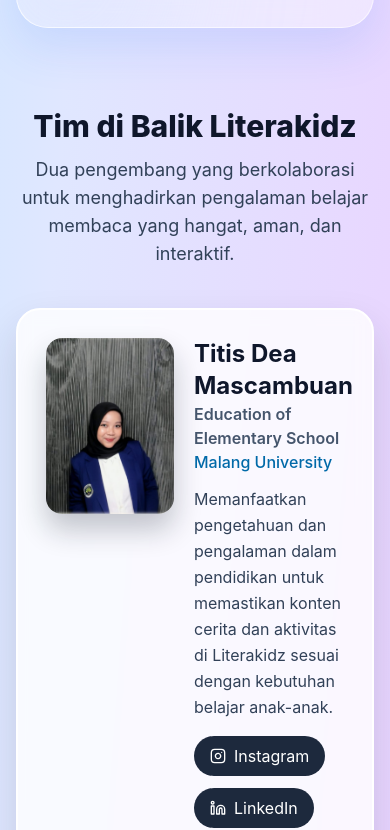
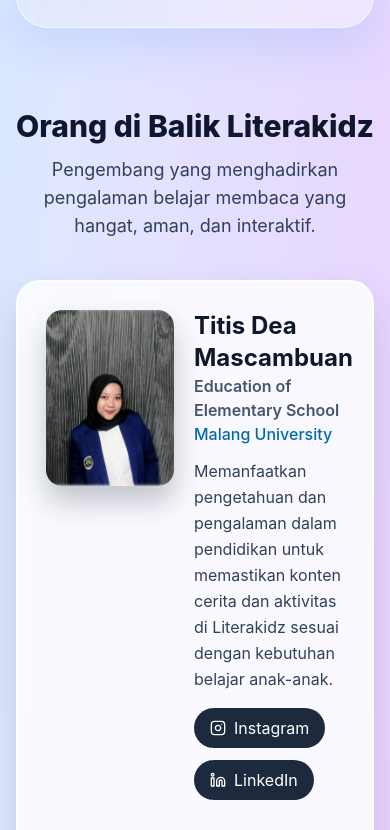
Before and after one commit to HazimMaulana/Literakids-Website-Edukasi, a Next.js app: page / in a window 390 px wide. Shown: the part 4323-5153 px from the top of the page. Built offline with nearby package versions, Linux system fonts and the light colour scheme; a web font is replaced by a local one.

Commit message:
centred biography

```diff
--- a/src/app/page.jsx
+++ b/src/app/page.jsx
@@ -248,14 +248,14 @@
         <div className="max-w-7xl mx-auto">
           <div className="text-center mb-10">
             <h2 className="text-3xl md:text-5xl font-extrabold text-slate-900 mb-3">
-              Tim di Balik Literakidz
+              Orang di Balik Literakidz
             </h2>
             <p className="max-w-2xl mx-auto text-slate-700 text-lg">
-              Dua pengembang yang berkolaborasi untuk menghadirkan pengalaman belajar membaca yang hangat, aman, dan interaktif.
+              Pengembang yang menghadirkan pengalaman belajar membaca yang hangat, aman, dan interaktif.
             </p>
           </div>
 
-          <div className="grid grid-cols-1 md:grid-cols-2 gap-8">
+          <div className="grid grid-cols-1">
             {developers.map((dev) => (
               <article
                 key={dev.name}
```
